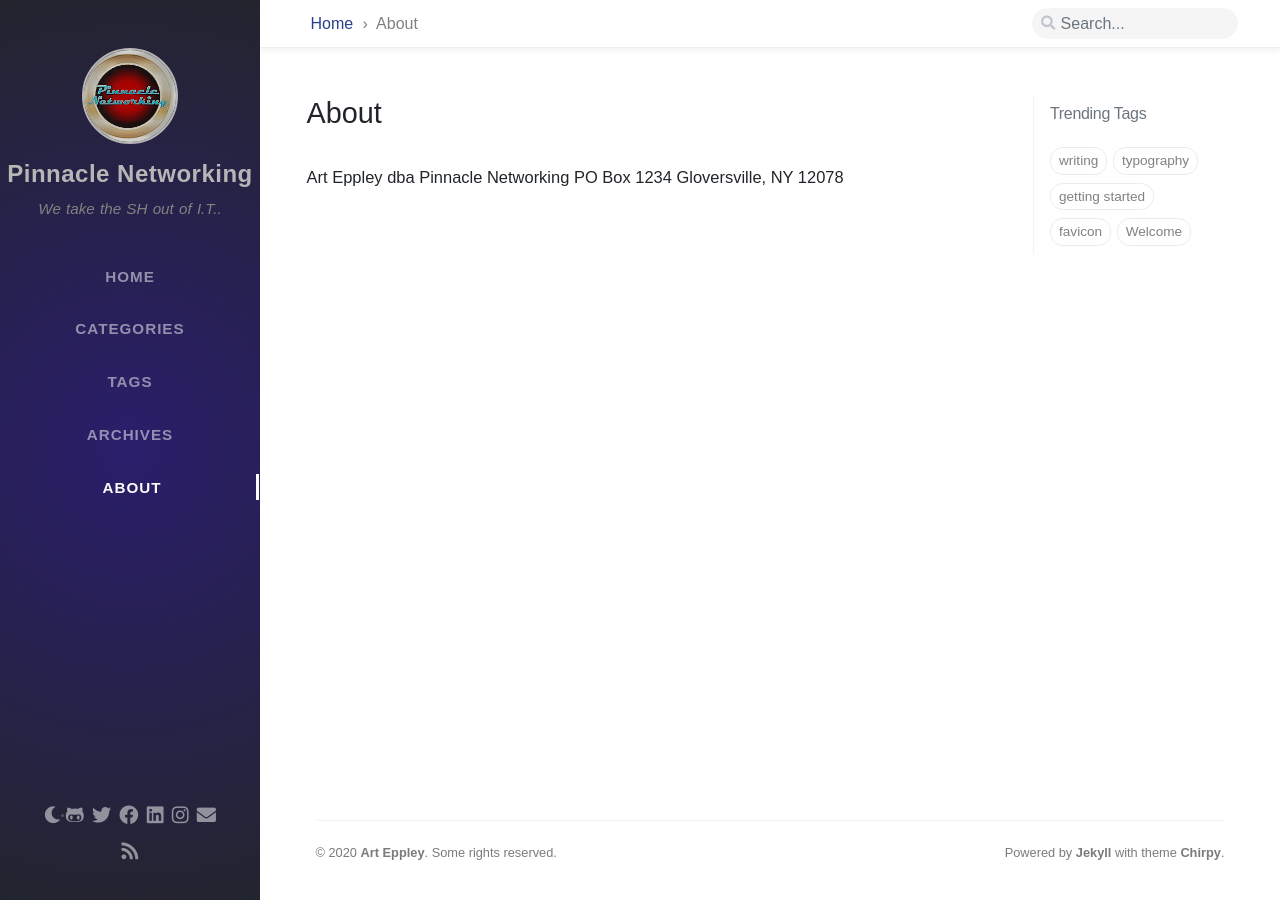
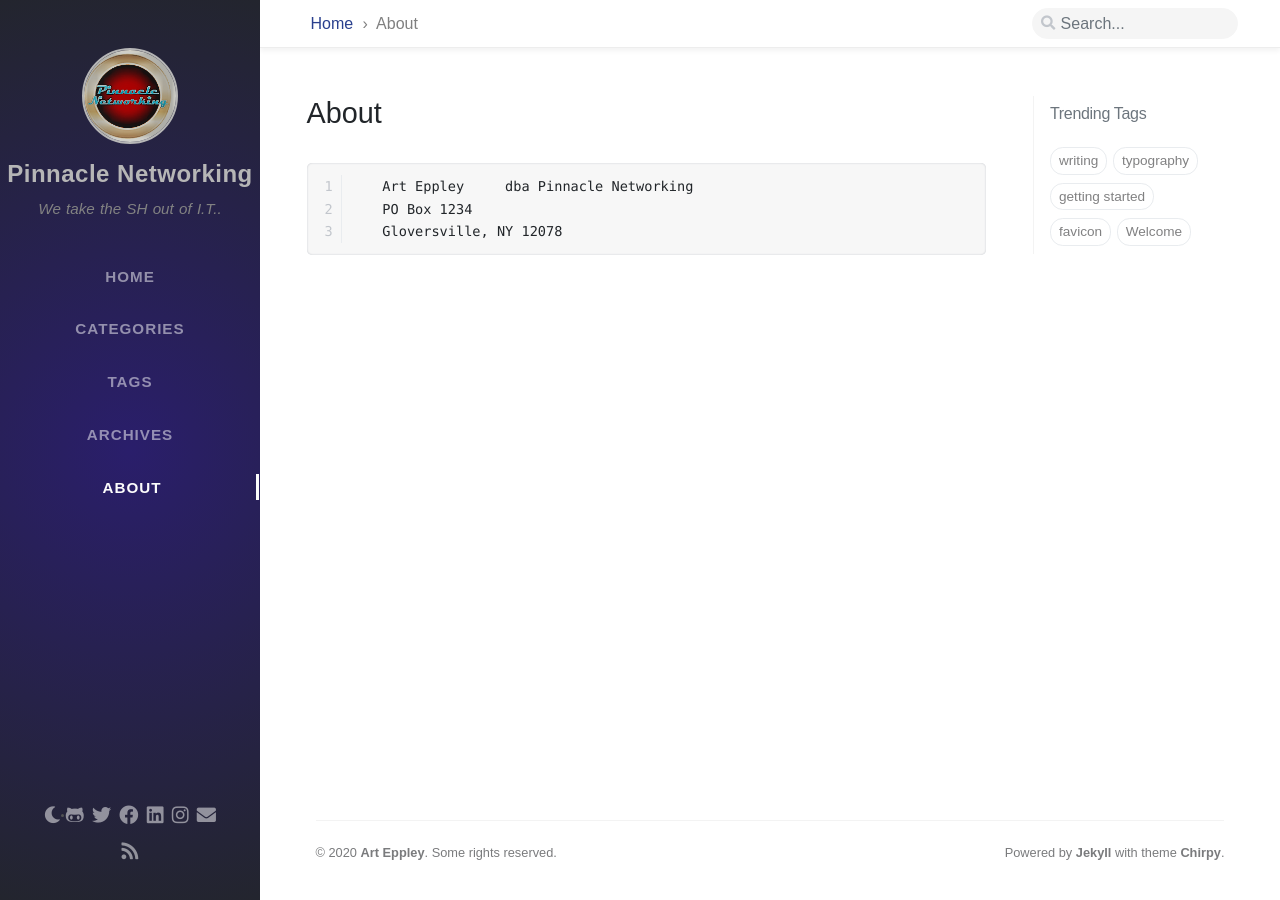
Before and after one commit to Pinnaclenetworking/pinnaclenetworking.github.io, a Jekyll site: the page built from tabs/about.md, in a window 1280 px wide. Built offline with Jekyll 4.4.1, drawn with Linux system fonts in a browser that asks for light colours; nearby versions of some CDN libraries; some web fonts are replaced; our own code applies the rules of GitHub Pages for plain Markdown files; comment, search, counter and statistics services are not loaded.

```diff
--- a/tabs/about.md
+++ b/tabs/about.md
@@ -8,7 +8,7 @@ title: About
 # MIT License
 ---
 
-<p>Art Eppley
+       Art Eppley
    dba Pinnacle Networking
        PO Box 1234
-       Gloversville, NY 12078</p>
+       Gloversville, NY 12078
```
